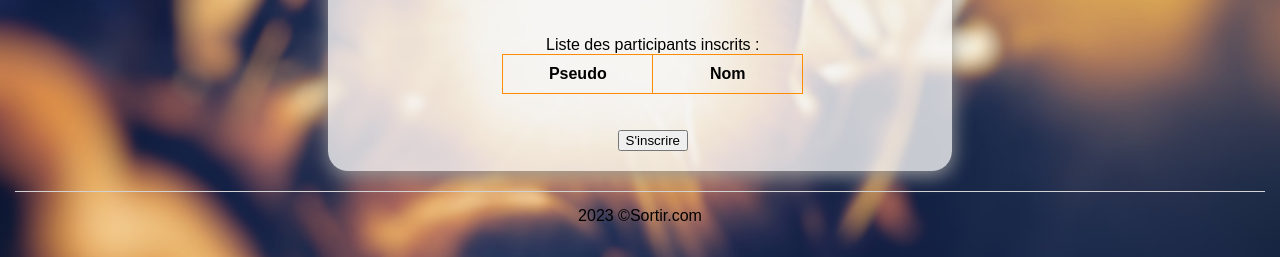
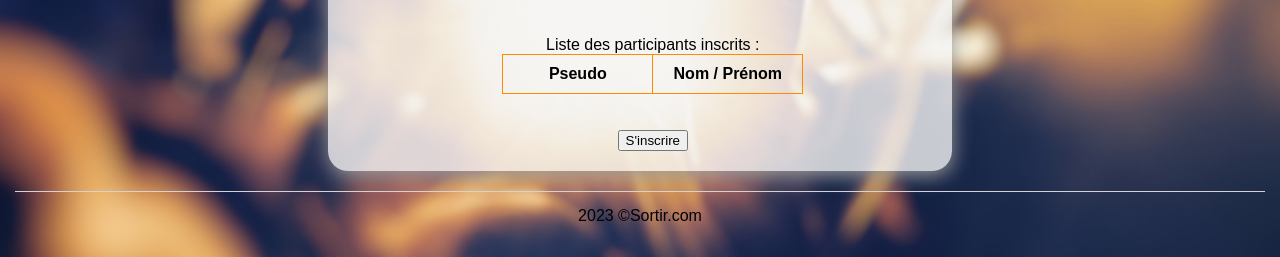
Before and after one commit to LCaffarelli/Sortir, a Symfony app: template templates/sortie/details.html.twig in a window 1280 px wide. Shown: the part 465-722 px from the top of the page. Run offline with Twig, Linux system fonts and the light colour scheme; the template is opened without the code that fills it, so the values that code supplies are empty; some libraries are stand-ins or nearby versions.

Commit message:
paul menage css

```diff
--- a/templates/sortie/details.html.twig
+++ b/templates/sortie/details.html.twig
@@ -67,7 +67,7 @@
                             <caption>Liste des participants inscrits :</caption>
                             <tr>
                                 <th>Pseudo</th>
-                                <th>Nom</th>
+                                <th>Nom / Prénom</th>
                             </tr>
                             {% for u in sortie.users %}
                                 <tr>
```
